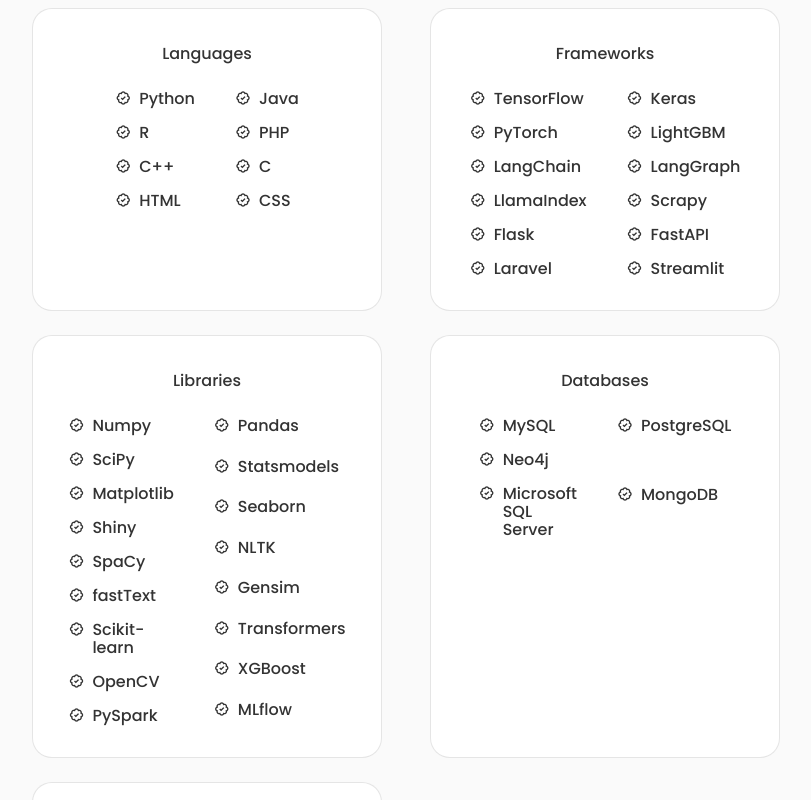
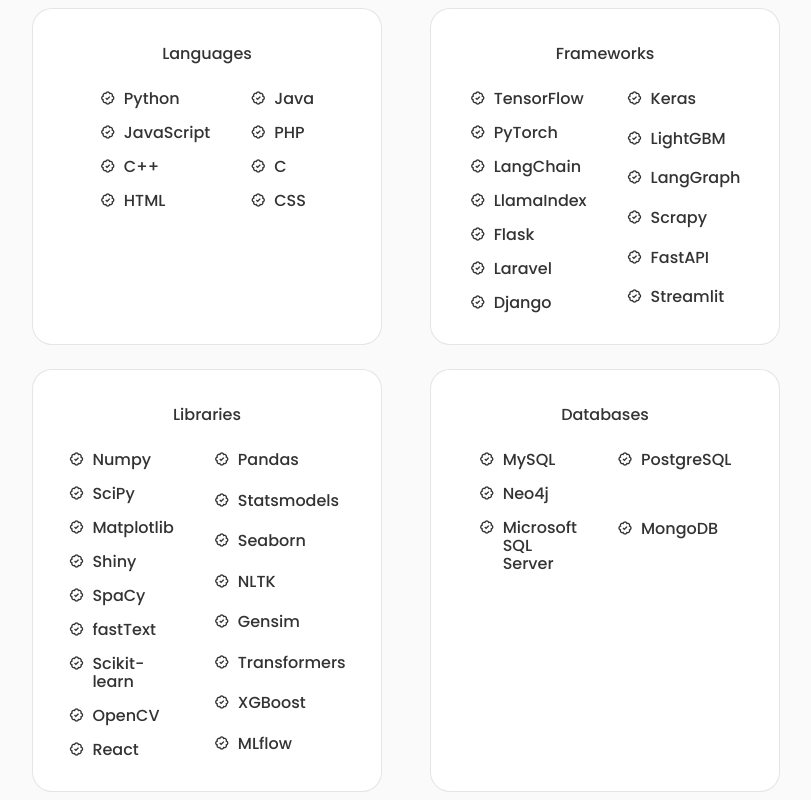
Before and after one commit to pinilDissanayaka/pinil, a React (Vite) app: page / in a window 1280 px wide. Shown: the part 1620-2420 px from the top of the page, without its empty margins (234-1045 px from the left). Built offline with nearby package versions, Linux system fonts and the light colour scheme.

Commit message:
add experience

```diff
--- a/src/components/qualification/Qualification.jsx
+++ b/src/components/qualification/Qualification.jsx
@@ -239,7 +239,8 @@
             <div className="qualification_data">
               <div className="">
                 <h3 className="qualification_title">Machine Learning Engineer</h3>
-                <span className="qualification_subtitle">CodeGen International (Pvt) Ltd</span>
+                <span className="qualification_subtitle">AbsolX Core AI</span>
+                <span className="qualification_subtitle">Bellwood, Kandy</span>
                 <div className="qualification_calender">
                   <i className="uil uil-calendar-alt"></i>2025 - present
                 </div>
@@ -250,6 +251,19 @@
                 <span className="qualification_line"></span>
               </div>
             </div>
+
+            <div className="qualification_data">
+              <div></div>
+              <div>
+                <span className="qualification_rounder"></span>
+                <span className="qualification_line"></span>
+              </div>
+              <div className="">
+                <h3 className="qualification_title">AI Developer</h3>
+                <span className="qualification_subtitle">NoLoopTech(PVT)LTD</span>
+              </div>
+            </div>
+
           </div>
         </div>
       </div>
--- a/src/components/skills/Framework.jsx
+++ b/src/components/skills/Framework.jsx
@@ -52,6 +52,14 @@
 
               <div>
                 <h3 className="skills_name">Laravel</h3>
+              </div>
+            </div>
+
+            <div className="skills_data">
+              <i className="bx bx-badge-check skills_icon"></i>
+
+              <div>
+                <h3 className="skills_name">Django</h3>
               </div>
             </div>
           </div>
--- a/src/components/skills/Language.jsx
+++ b/src/components/skills/Language.jsx
@@ -19,7 +19,7 @@
               <i className="bx bx-badge-check skills_icon"></i>
 
               <div>
-                <h3 className="skills_name">R</h3>
+                <h3 className="skills_name">JavaScript</h3>
               </div>
             </div>
 
--- a/src/components/skills/Library.jsx
+++ b/src/components/skills/Library.jsx
@@ -75,7 +75,7 @@
               <i className="bx bx-badge-check skills_icon"></i>
 
               <div>
-                <h3 className="skills_name">PySpark</h3>
+                <h3 className="skills_name">React</h3>
               </div>
             </div>
           </div>
```
Also changed, not shown: 1 other file (tests, documents, lock files or other folders).
